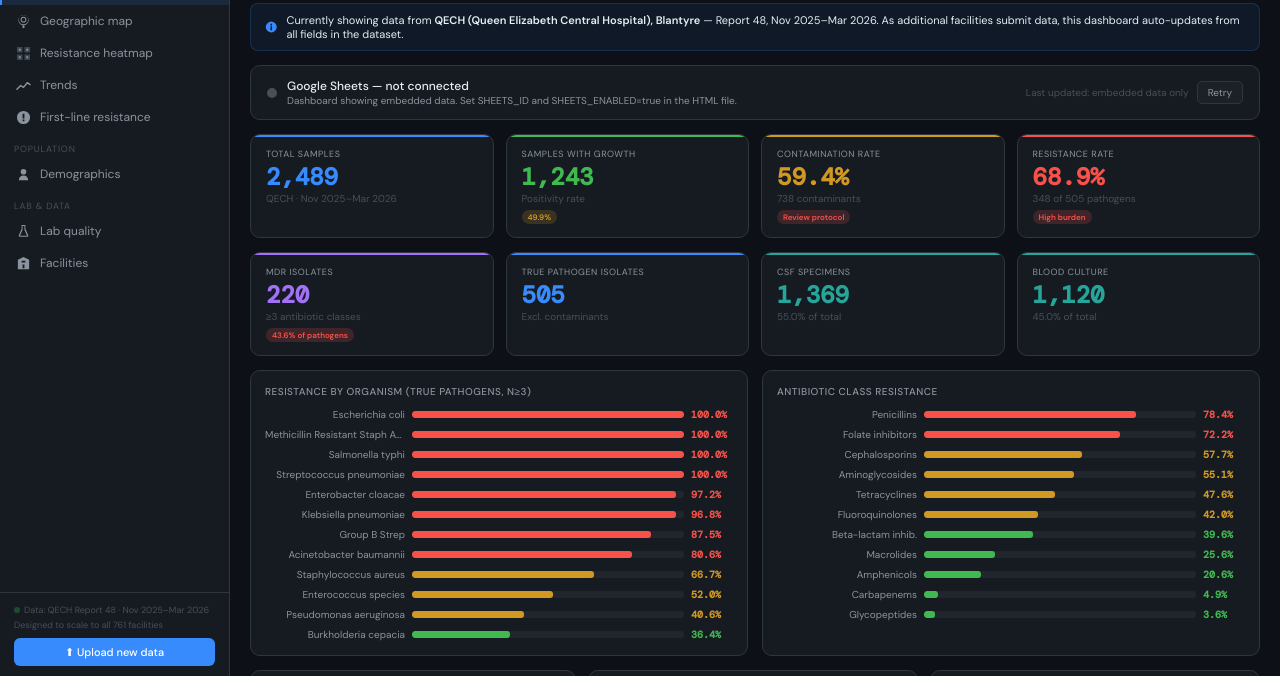
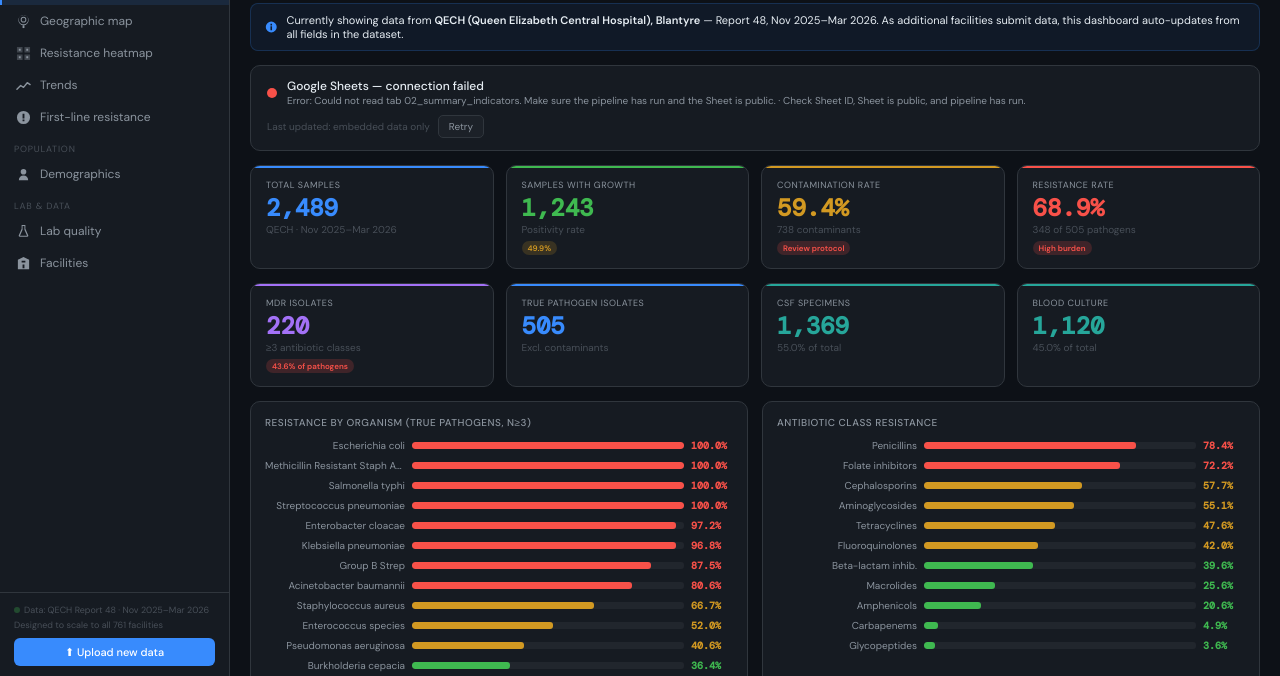
Before and after one commit to kelvinmsiska/malawi-amr-dashboard, a plain HTML site: page index.html in a window 1280 px wide. Shown: the part 124-800 px from the top of the page. Drawn offline with nearby package versions, Linux system fonts and the light colour scheme; no server answers.

Commit message:
Update SHEETS_ID placeholder in loadFromSheets function

```diff
--- a/index.html
+++ b/index.html
@@ -752,7 +752,7 @@ function setSheetsStatus(type, title, msg){
 }
 
 async function loadFromSheets(){
-  if(!SHEETS_ENABLED||SHEETS_ID==='1HHK8O7vPvMa1oUCge4p619P6FifN0tP8IHtTj3oVW28'){
+  if(!SHEETS_ENABLED||SHEETS_ID==='YOUR_GOOGLE_SHEET_ID_HERE'){
     setSheetsStatus('idle','Google Sheets — not connected','Dashboard showing embedded data. Set SHEETS_ID and SHEETS_ENABLED=true in the HTML file.');
     return;
   }
```
